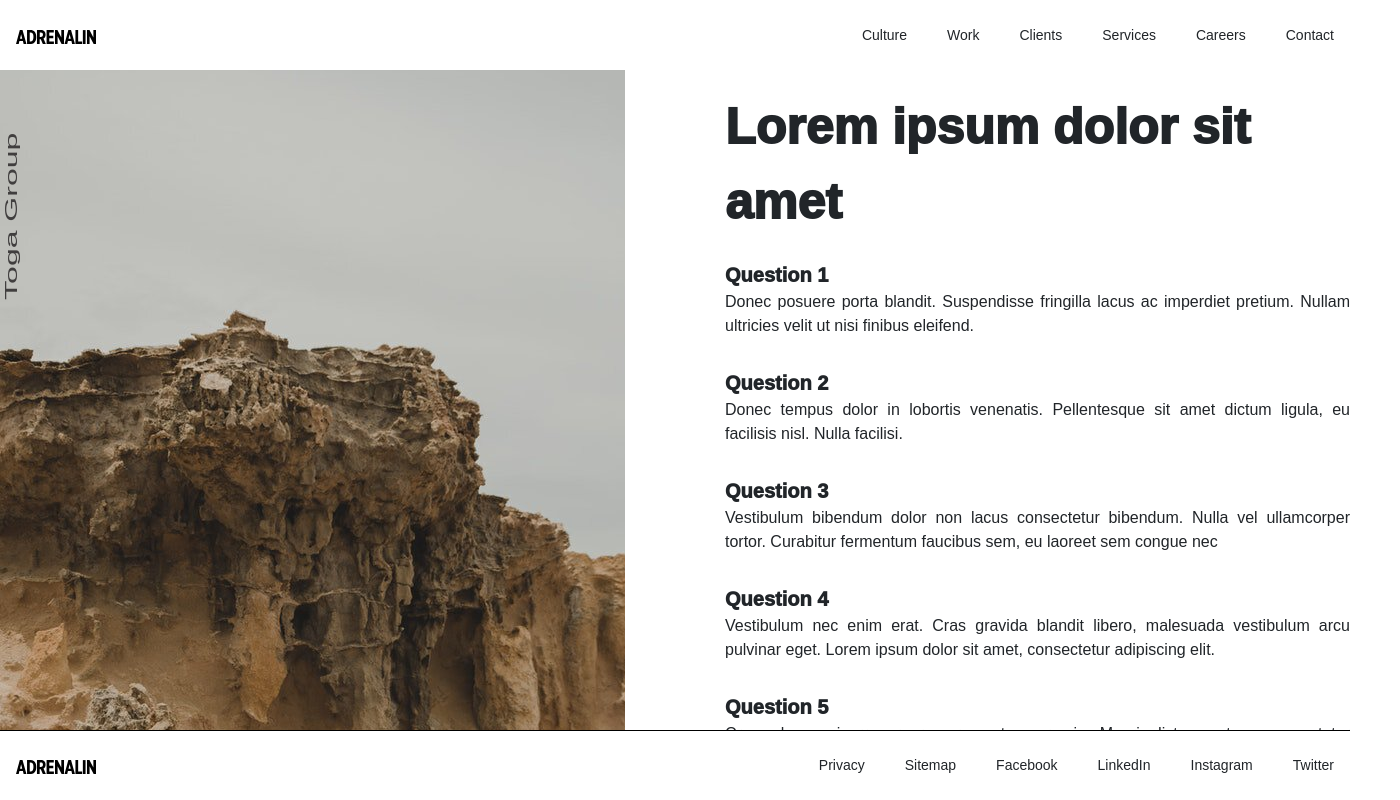
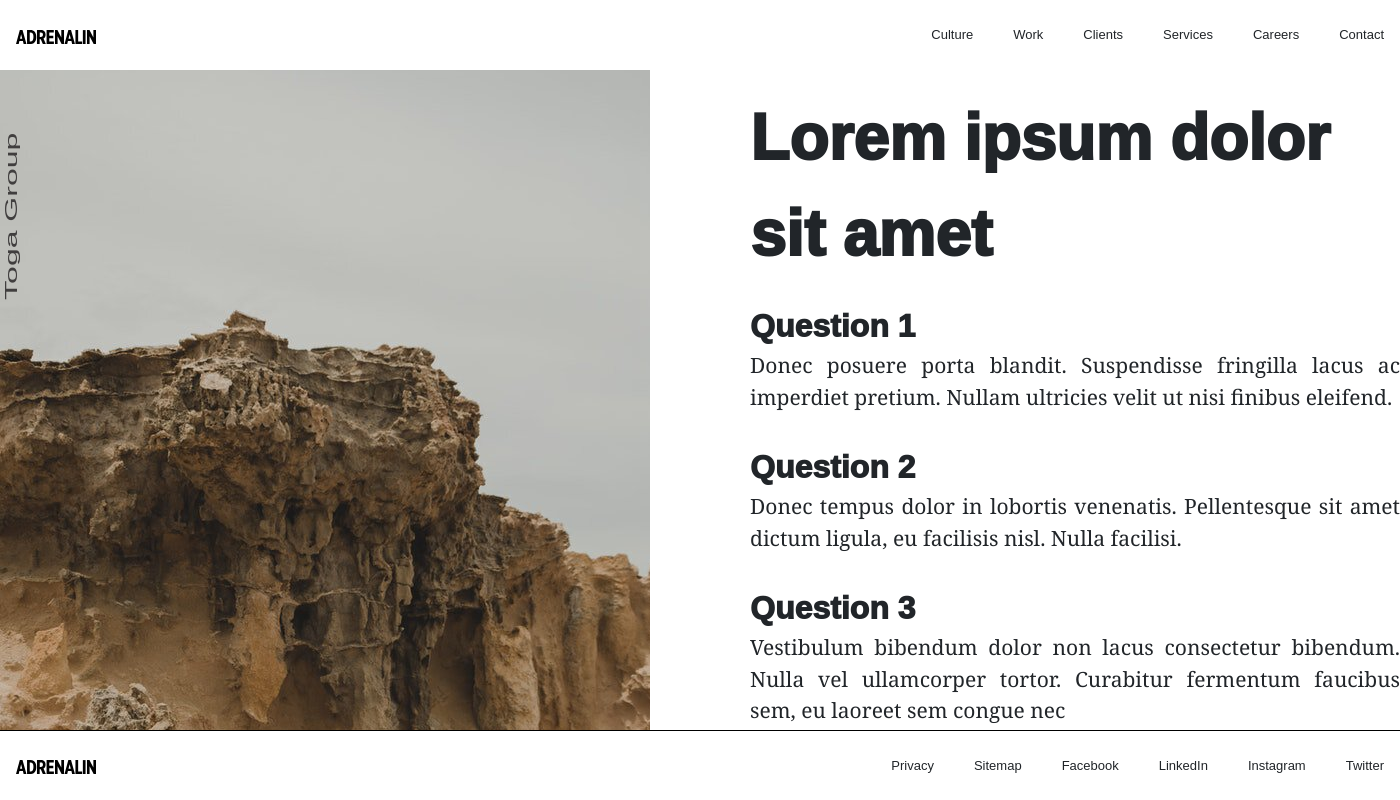
Before and after one commit to ArdenMendoza/ListingPage, a React (Create React App) app: page /itemDetails/1001 in a window 1280 px wide. Shown: the whole page, 1400 px wide, since content can reach past the window. Built offline with nearby package versions, Linux system fonts and the light colour scheme.

Commit message:
Changed sizes(font/width etc) based on mockup(.sketch)

```diff
--- a/src/App.tsx
+++ b/src/App.tsx
@@ -11,7 +11,7 @@ function App() {
     <BrowserRouter>
       <div className="App" style={{ height: '100%', display: 'flex', flexDirection: 'column' }}>
         <Header />
-        <div style={{ flex: 1, overflowY: 'auto', width: '1350px', margin: '0px auto' }}>
+        <div style={{ flex: 1, overflowY: 'auto', width: '1400px', margin: '0px auto' }}>
           <Switch>
             <Route path="/" exact component={ItemList} />
             <Route path="/itemDetails/:id" component={ItemDetails} />
--- a/src/components/customCard.tsx
+++ b/src/components/customCard.tsx
@@ -21,7 +21,7 @@ export const customCard = ({ itemDetails }: props) => {
         </div>
         <div style={{
             fontWeight: 'bold',
-            fontSize: '21px',
+            fontSize: '24px',
             fontFamily: 'Arial',
             padding: '20px 0px 20px 0px'
         }}>
--- a/src/index.css
+++ b/src/index.css
@@ -27,7 +27,7 @@ a:hover{
 .cardLink{
   text-transform: uppercase;
   font-family: Arial;
-  font-size: 11px;
+  font-size: 13px;
   color: rgb(89, 89, 216);
   text-align: left;
   font-weight: bolder;
@@ -49,6 +49,7 @@ a:hover{
 
 .photoTag{
   writing-mode: vertical-rl;
+  font-size: '19';
   transform: rotate(180deg) scale(1,2);
   color: #403e3e;
   position: relative;
@@ -67,8 +68,8 @@ a:hover{
 }
 
 .ItemDetailTitle {
-  font-size: 50px;
-  font-family: Arial;
+  font-size: 64px;
+  font-family: 'Arial';
   font-weight: 1000;
   padding: 20px 0px 20px 0px;
 }
@@ -108,10 +109,10 @@ ul {
 ul > li {
   float: left;
   padding-left: 40px;
-  font-size: 14px;
+  font-size: 13px;
 
 }
 .navHeader, .navFooter {
-  width: 1350px;
+  width: 1400px;
   height: 70px
 }
--- a/src/pages/itemDetails.tsx
+++ b/src/pages/itemDetails.tsx
@@ -45,9 +45,9 @@ export class ItemDetails extends React.Component<Props, state> {
           {details.questions.map(q => {
             qCount++;
             return <div className={'itemDetailQGroup'}>
-              <div style={{ fontSize: '20px', fontWeight: 1000 }}>
+              <div style={{ fontSize: '32px', fontWeight: 1000 }}>
                 Question {qCount}</div>
-              <div style={{ textAlign: 'justify' }}>{q}</div>
+              <div style={{ textAlign: 'justify', fontSize: '21px', fontFamily: 'Georgia' }}>{q}</div>
             </div>
           })}
         </div>
```
